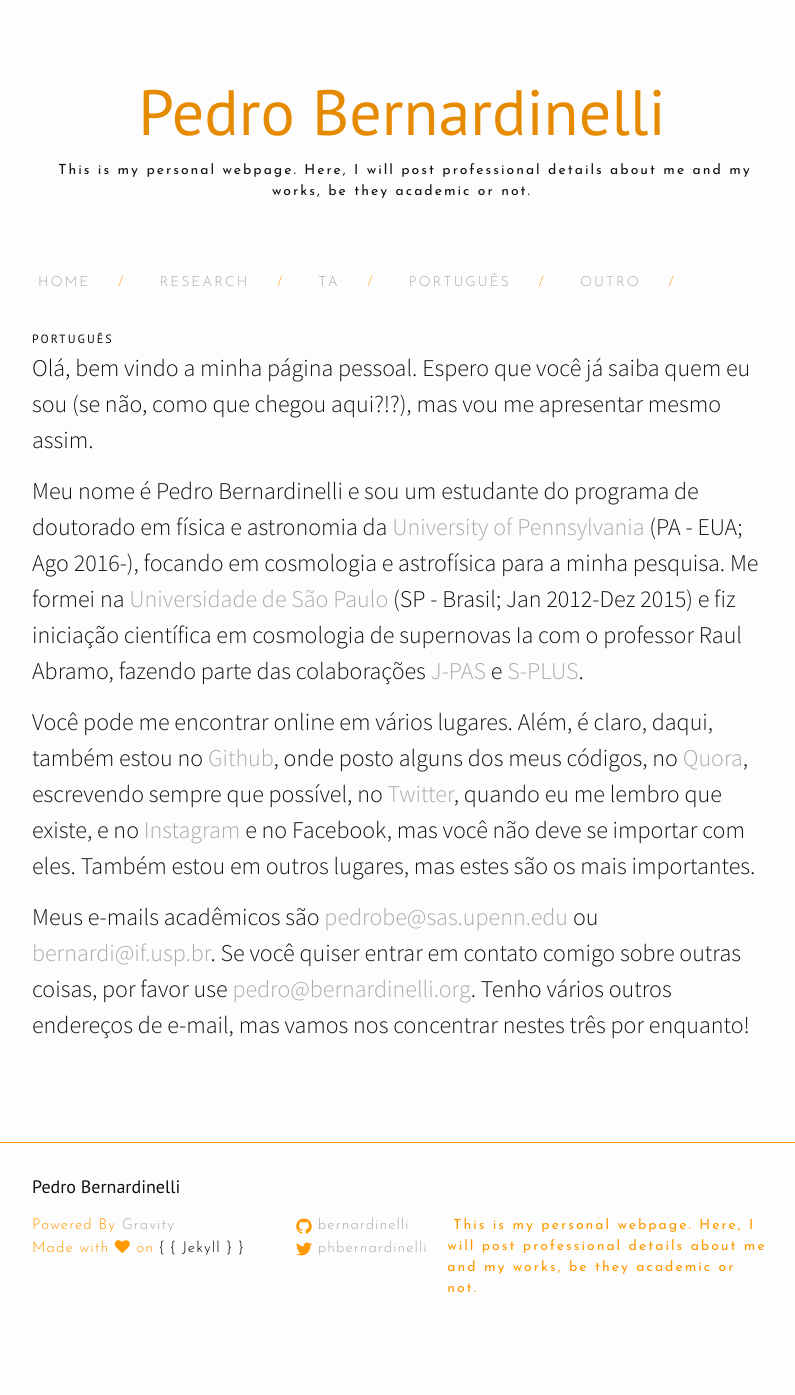
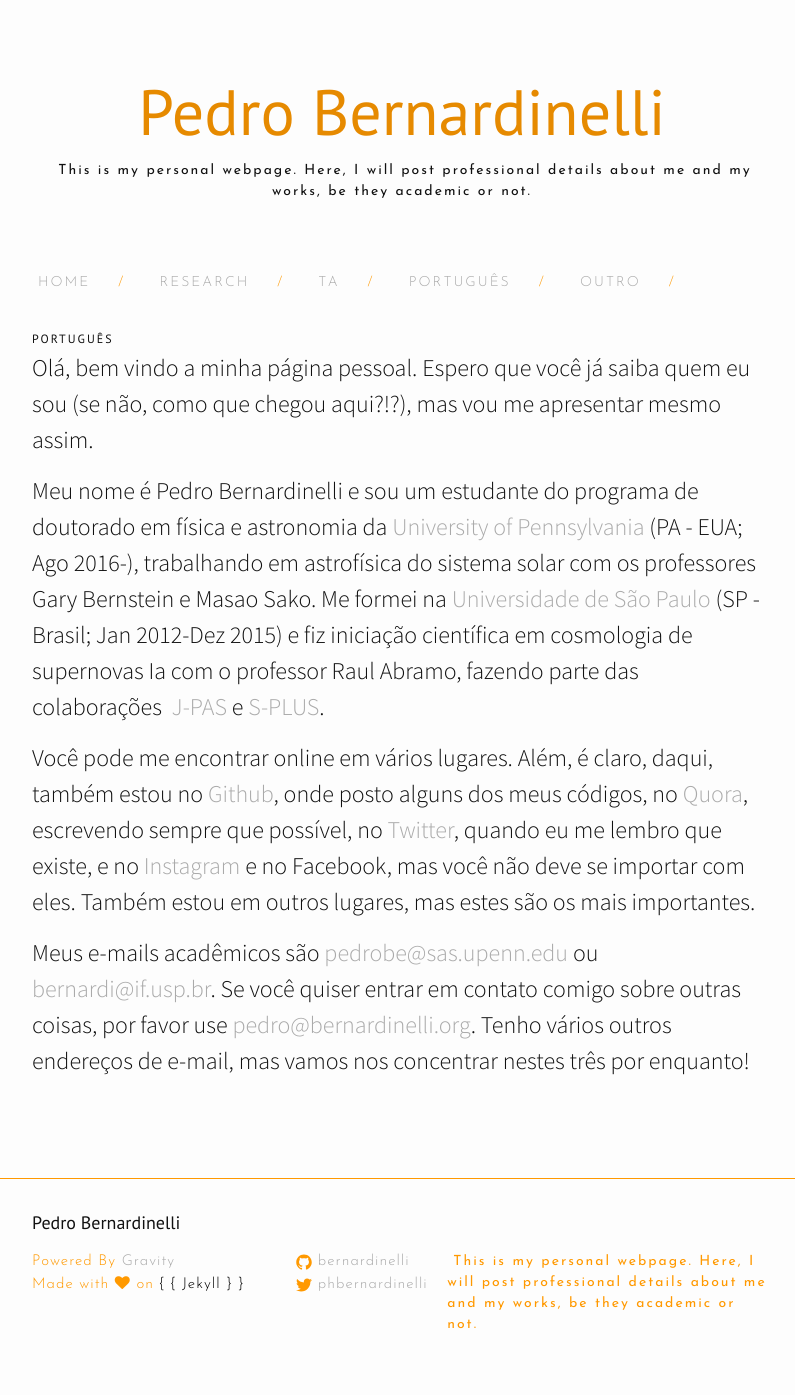
Before and after one commit to bernardinelli/bernardinelli.github.io, a Jekyll site: the page built from index05-portugues.md, in a window 1280 px wide. Shown: the whole page, without its empty margins (238-1033 px from the left). Built offline with Jekyll 4.4.1, drawn with Linux system fonts in a browser that asks for light colours; nearby versions of some CDN libraries; before the commit the page ends 1359 px from its top, so only the background shows below that.

Commit message:
Update index05-portugues.md

```diff
--- a/index05-portugues.md
+++ b/index05-portugues.md
@@ -6,7 +6,7 @@
 
 Olá, bem vindo a minha página pessoal. Espero que você já saiba quem eu sou (se não, como que chegou aqui?!?), mas vou me apresentar mesmo assim.
 
-Meu nome é Pedro Bernardinelli e sou um estudante do programa de doutorado em física e astronomia da [University of Pennsylvania](https://www.physics.upenn.edu/people/graduate-students/pedro-henrique-bernardinelli) (PA - EUA; Ago 2016-), focando em cosmologia e astrofísica para a minha pesquisa. Me formei na [Universidade de São Paulo](http://portal.if.usp.br/ifusp/pt-br/users/bernardi) (SP - Brasil; Jan 2012-Dez 2015) e fiz iniciação científica em cosmologia de supernovas Ia com o professor Raul Abramo, fazendo parte das colaborações  [J-PAS](http://j-pas.org/ "Javalambre Physics of the Accelerating Universe Astrophysical Survey") e [S-PLUS](http://www.iag.usp.br/labcosmos/en/s-plus/ "Southern Photometric Local Universe Survey").
+Meu nome é Pedro Bernardinelli e sou um estudante do programa de doutorado em física e astronomia da [University of Pennsylvania](https://www.physics.upenn.edu/people/graduate-students/pedro-henrique-bernardinelli) (PA - EUA; Ago 2016-), trabalhando em astrofísica do sistema solar com os professores Gary Bernstein e Masao Sako. Me formei na [Universidade de São Paulo](http://portal.if.usp.br/ifusp/pt-br/users/bernardi) (SP - Brasil; Jan 2012-Dez 2015) e fiz iniciação científica em cosmologia de supernovas Ia com o professor Raul Abramo, fazendo parte das colaborações  [J-PAS](http://j-pas.org/ "Javalambre Physics of the Accelerating Universe Astrophysical Survey") e [S-PLUS](http://www.iag.usp.br/labcosmos/en/s-plus/ "Southern Photometric Local Universe Survey").
 
 Você pode me encontrar online em vários lugares. Além, é claro, daqui, também estou no [Github](https://github.com/bernardinelli "Pedro Bernardinelli"), onde posto alguns dos meus códigos, no [Quora](https://www.quora.com/profile/Pedro-Henrique-Bernardinelli "Pedro Bernardinelli"), escrevendo sempre que possível, no [Twitter](https://twitter.com/phbernardinelli), quando eu me lembro que existe, e no [Instagram](https://www.instagram.com/pedrohbernardinelli/) e no Facebook, mas você não deve se importar com eles. Também estou em outros lugares, mas estes são os mais importantes.
 
```
